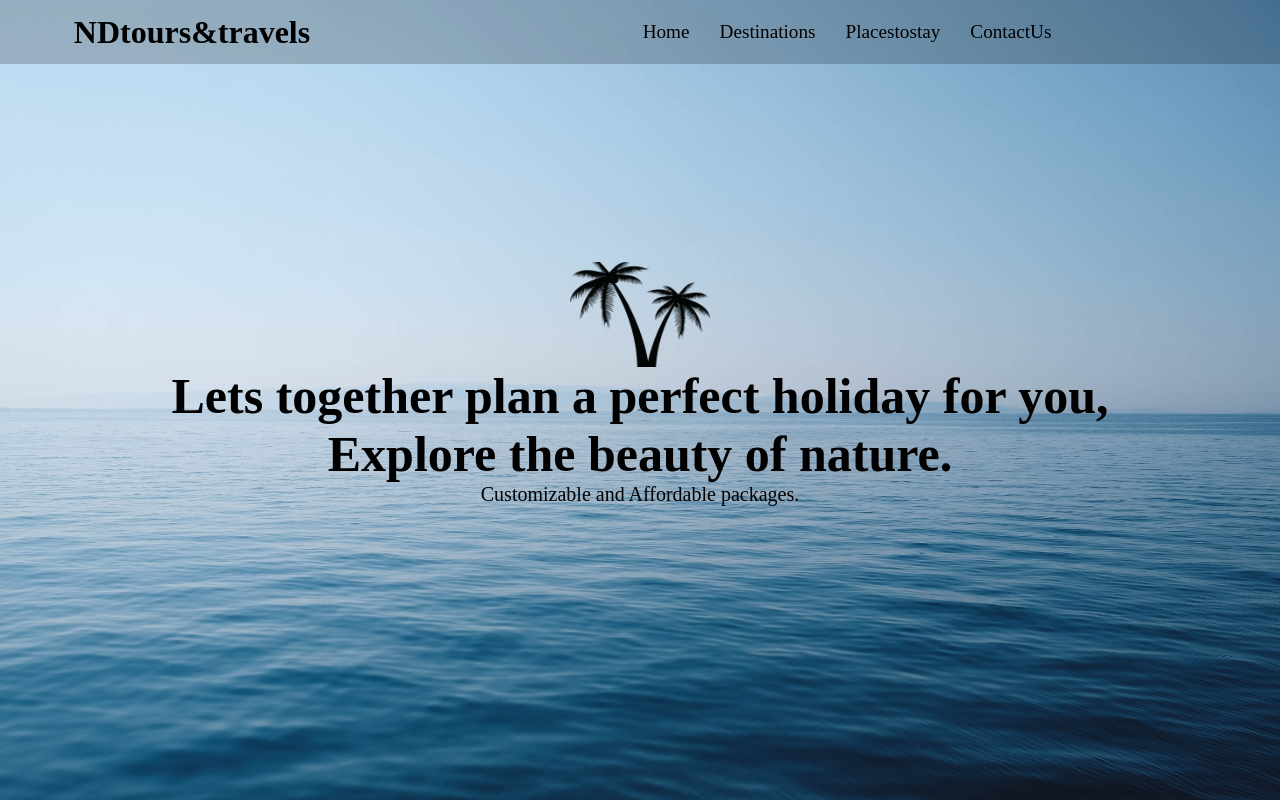
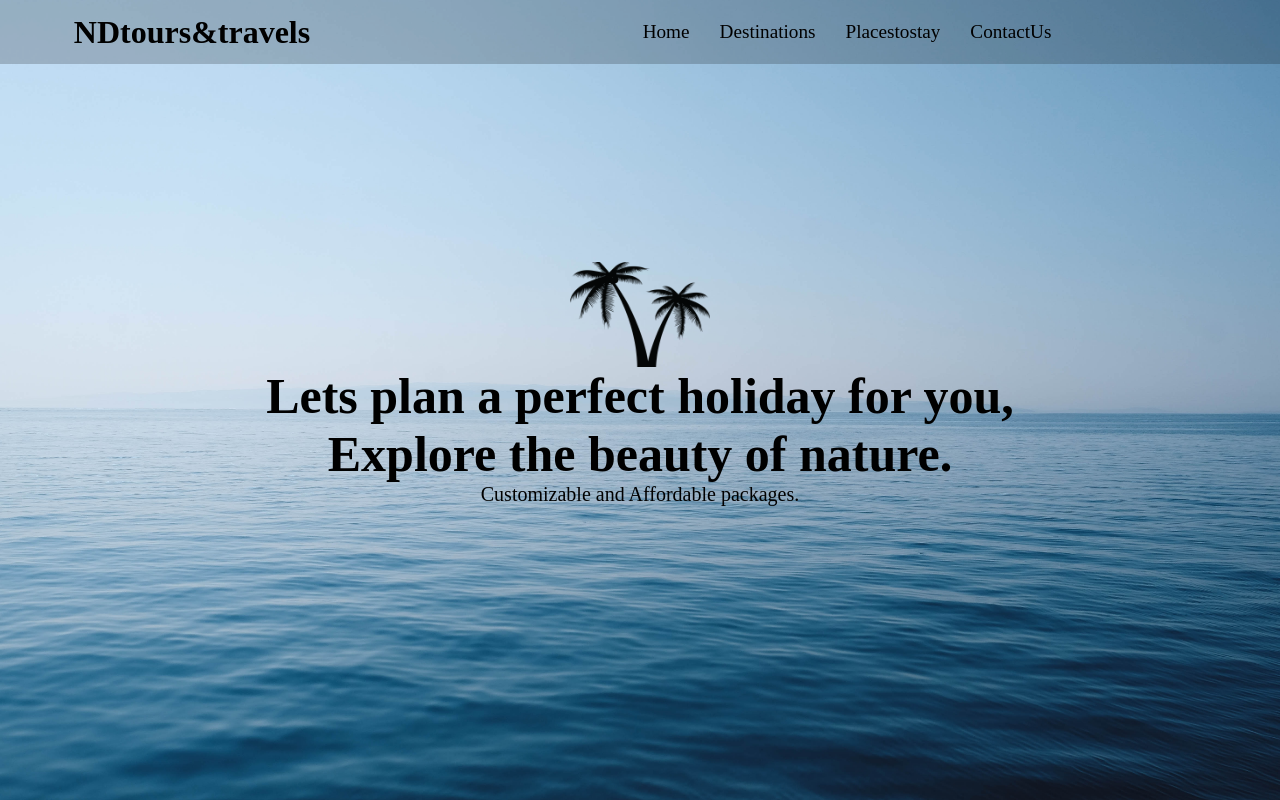
Before and after one commit to Akshay-cybersec/NDtours-travels, a plain HTML site: page index.html in a window 1280 px wide. Shown: the top 800 px of the page. Drawn offline with Linux system fonts and the light colour scheme; a web font is replaced by a local one.

Commit message:
Update index.html

```diff
--- a/index.html
+++ b/index.html
@@ -35,7 +35,7 @@
             </div>
             <div class="contain-1">
                 <img src="./images/trees.png" alt="trees">
-                <h1>Lets together plan a perfect holiday for you, </h1>
+                <h1>Lets plan a perfect holiday for you, </h1>
                 <h1>Explore the beauty of nature.</h1>
                 <p>Customizable and Affordable packages.</p>
             </div>
```
